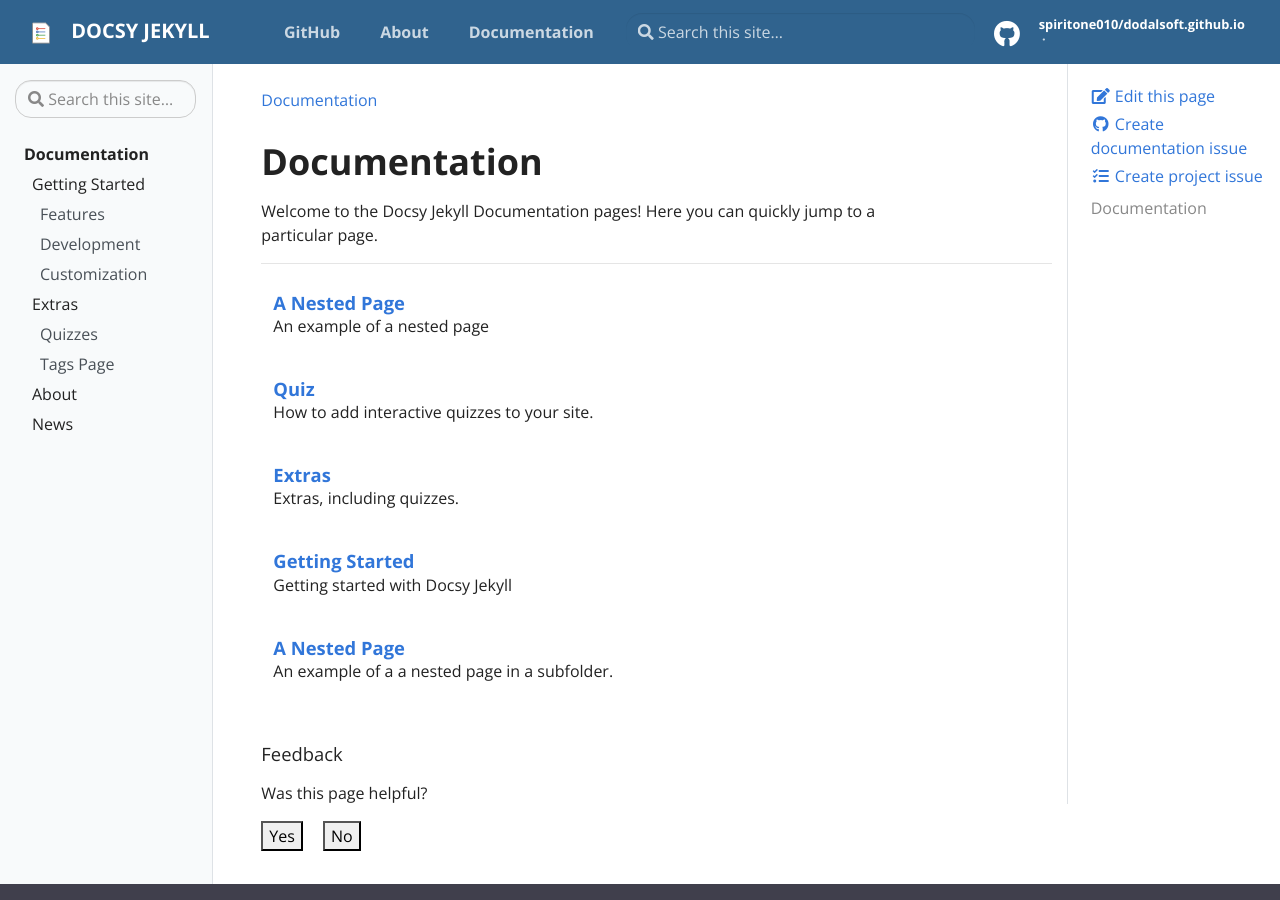
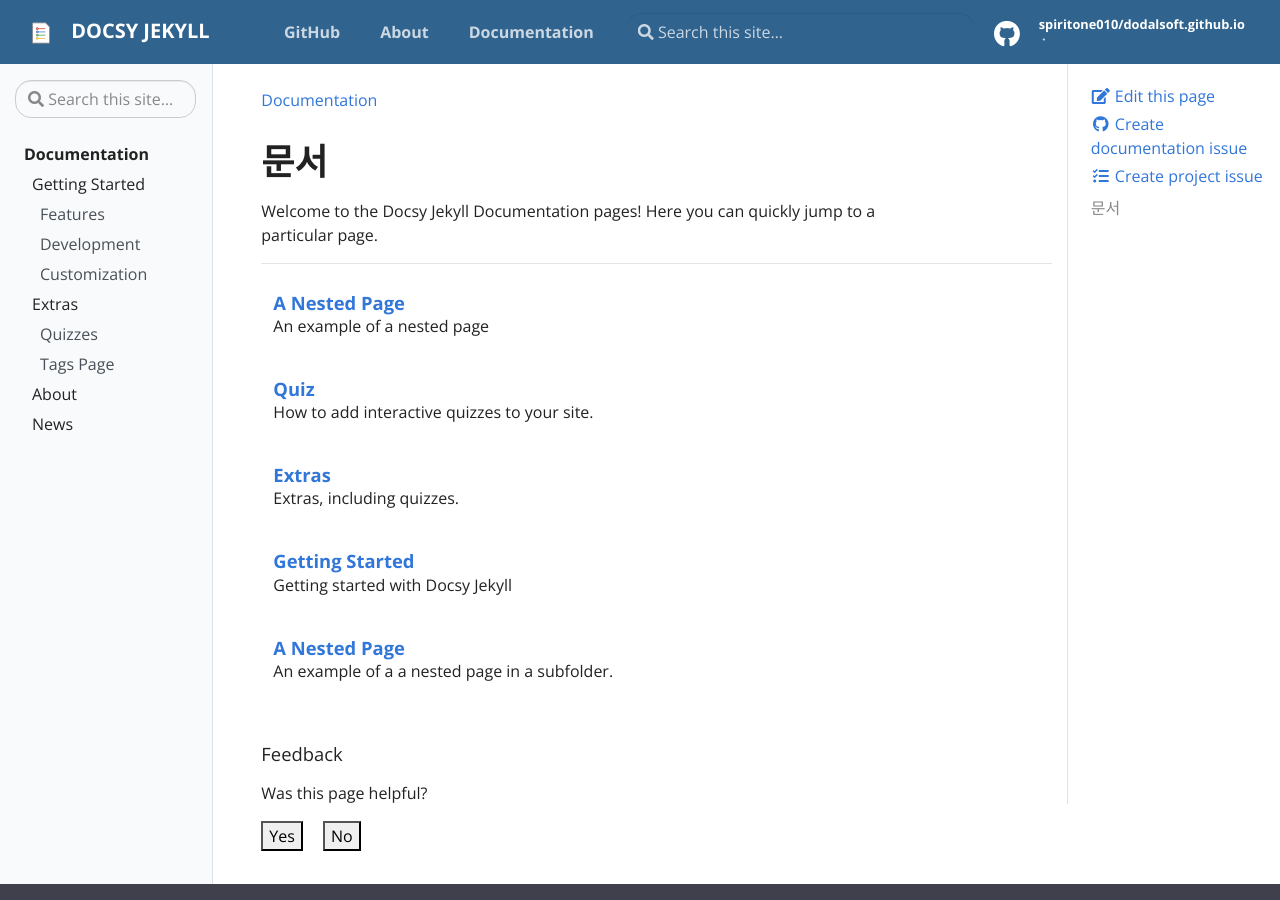
Before and after one commit to dodalsoft/dodalsoft.github.io, a Jekyll site: the page built from pages/docs.md, in a window 1280 px wide and 900 px high. Built offline with Jekyll 4.4.1, drawn with Linux system fonts in a browser that asks for light colours.

Commit message:
문서 수정

```diff
--- a/pages/docs.md
+++ b/pages/docs.md
@@ -4,7 +4,7 @@ title: Documentation
 permalink: /docs/
 ---
 
-# Documentation
+# 문서
 
 Welcome to the {{ site.title }} Documentation pages! Here you can quickly jump to a
 particular page.
```
